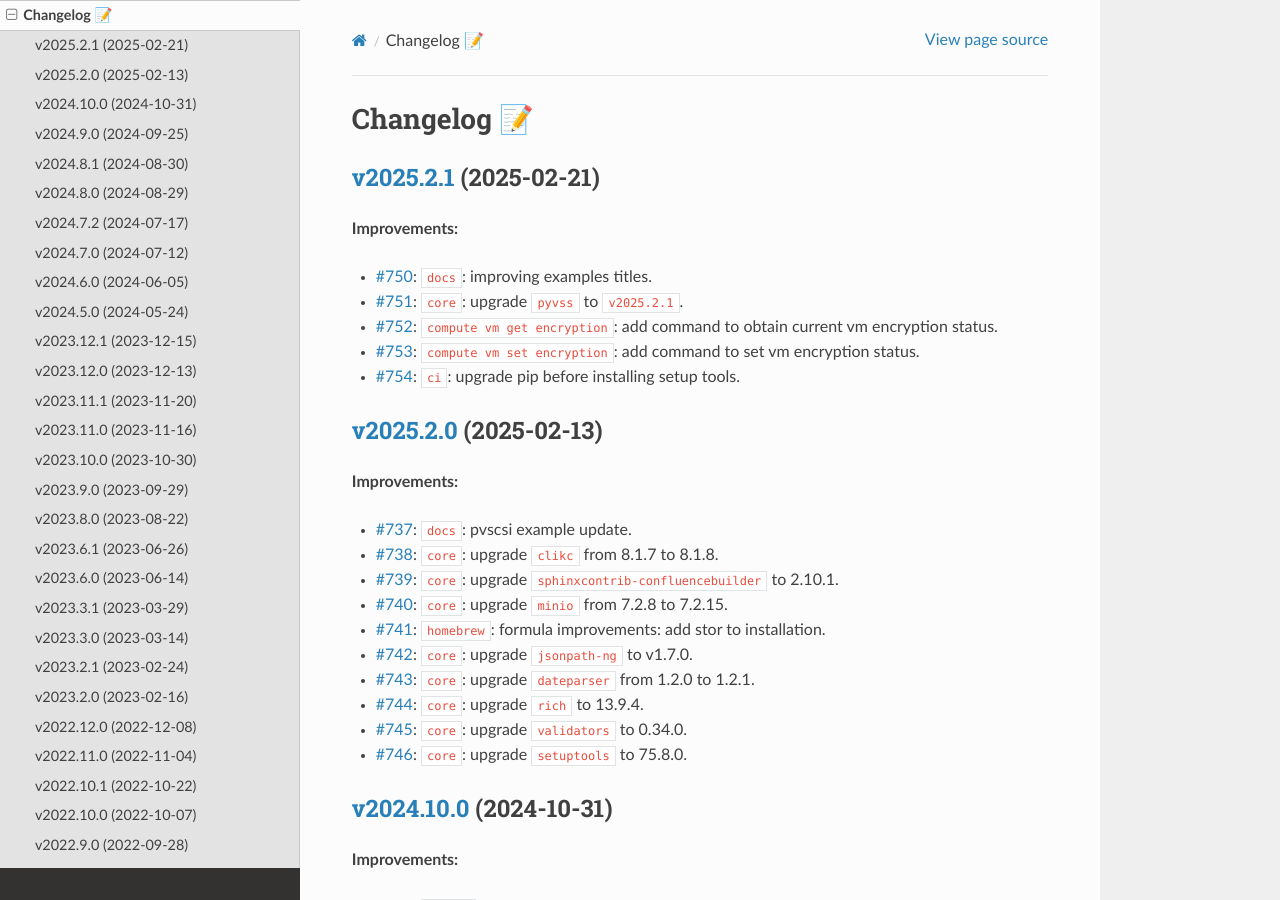
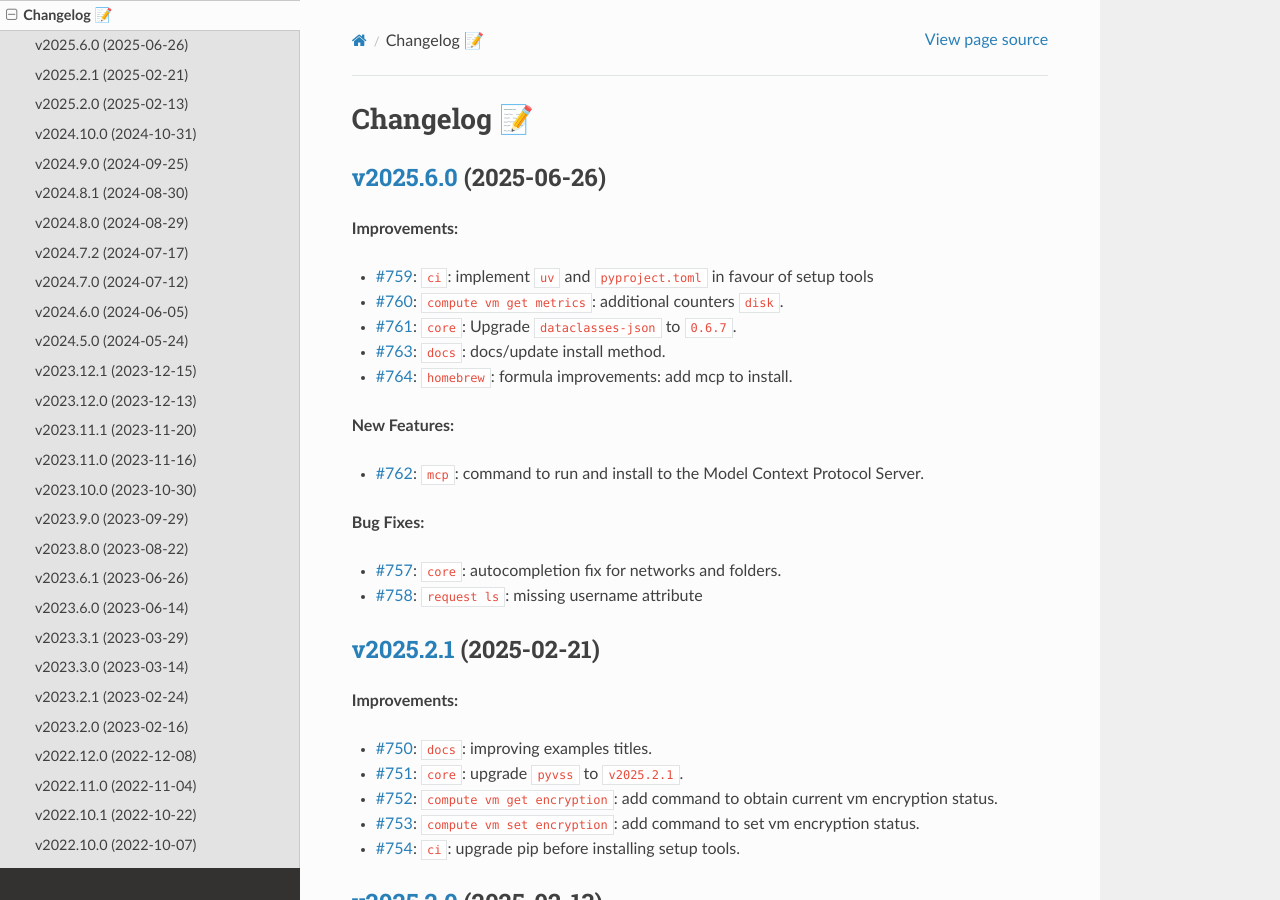
Before and after one commit to EIS-ITS/vss-cli, a Sphinx documentation site: the page built from docs/changelog.rst, in a window 1280 px wide and 900 px high. Built offline with Sphinx 7.4.7 and the Read the Docs theme 3.1.0, drawn with Linux system fonts in a browser that asks for light colours; the version number could not be read and is left out.

Commit message:
Issue #765: Version release v2025.6.0 - fixes #765

```diff
--- a/docs/changelog.rst
+++ b/docs/changelog.rst
@@ -1,5 +1,25 @@
 Changelog 📝
 ============
+
+`v2025.6.0 <https://gitlab-ee.eis.utoronto.ca/vss/vss-cli/tags/v2025.6.0>`_ (2025-06-26)
+------------------------------------------------------------------------------------------
+**Improvements:**
+
+- `#759 <https://gitlab-ee.eis.utoronto.ca/vss/vss-cli/issues/759>`_: ``ci``: implement ``uv`` and ``pyproject.toml`` in favour of setup tools
+- `#760 <https://gitlab-ee.eis.utoronto.ca/vss/vss-cli/issues/760>`_: ``compute vm get metrics``: additional counters ``disk``.
+- `#761 <https://gitlab-ee.eis.utoronto.ca/vss/vss-cli/issues/761>`_: ``core``: Upgrade ``dataclasses-json`` to ``0.6.7``.
+- `#763 <https://gitlab-ee.eis.utoronto.ca/vss/vss-cli/issues/763>`_: ``docs``: docs/update install method.
+- `#764 <https://gitlab-ee.eis.utoronto.ca/vss/vss-cli/issues/764>`_: ``homebrew``: formula improvements: add mcp to install.
+
+**New Features:**
+
+- `#762 <https://gitlab-ee.eis.utoronto.ca/vss/vss-cli/issues/762>`_: ``mcp``: command to run and install to the Model Context Protocol Server.
+
+**Bug Fixes:**
+
+- `#757 <https://gitlab-ee.eis.utoronto.ca/vss/vss-cli/issues/757>`_: ``core``: autocompletion fix for networks and folders.
+- `#758 <https://gitlab-ee.eis.utoronto.ca/vss/vss-cli/issues/758>`_: ``request ls``: missing username attribute
+
 
 `v2025.2.1 <https://gitlab-ee.eis.utoronto.ca/vss/vss-cli/tags/v2025.2.1>`_ (2025-02-21)
 ------------------------------------------------------------------------------------------
```
Also changed, not shown: CHANGELOG.md (+21 -0 lines), .bumpversion.cfg, 8 other files.
